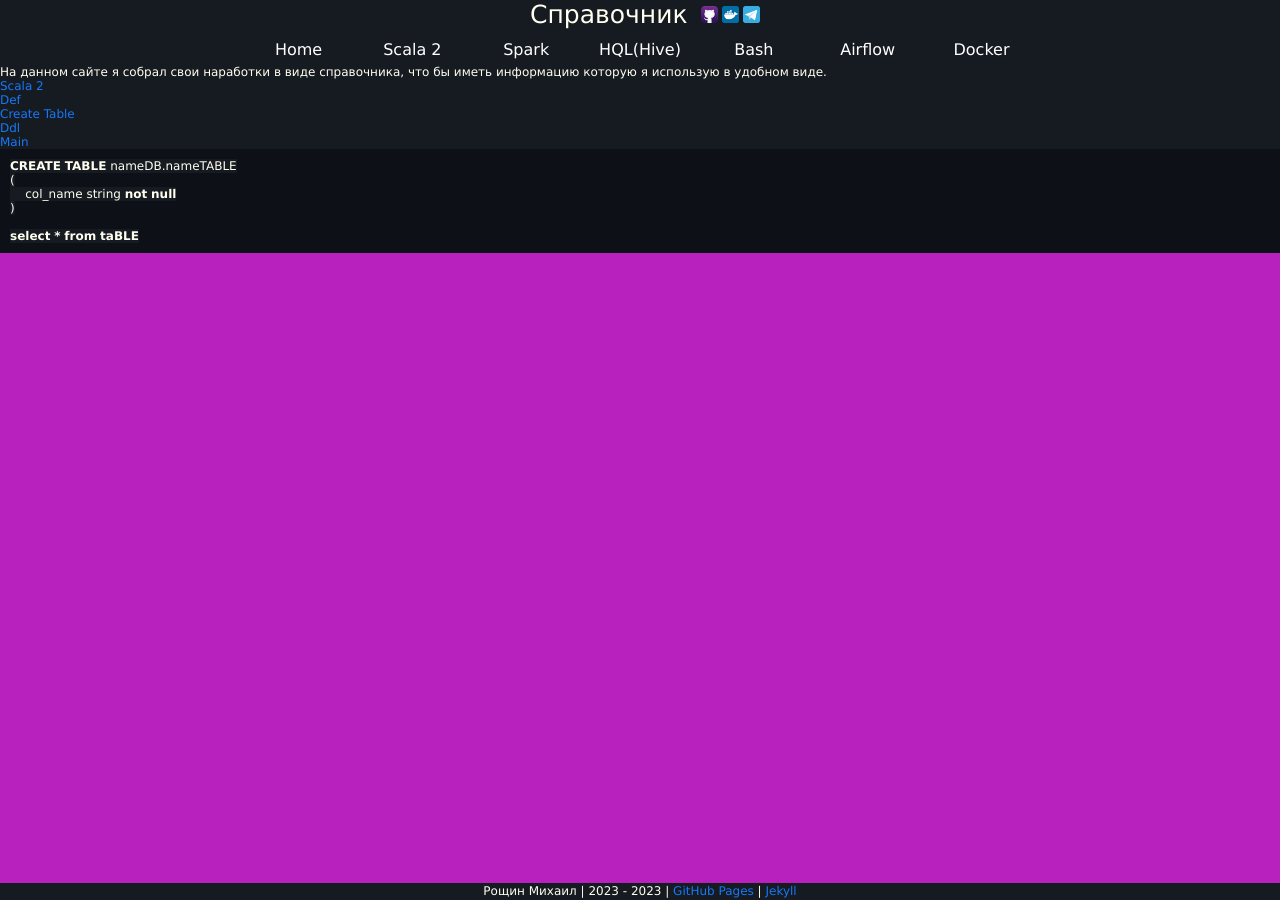
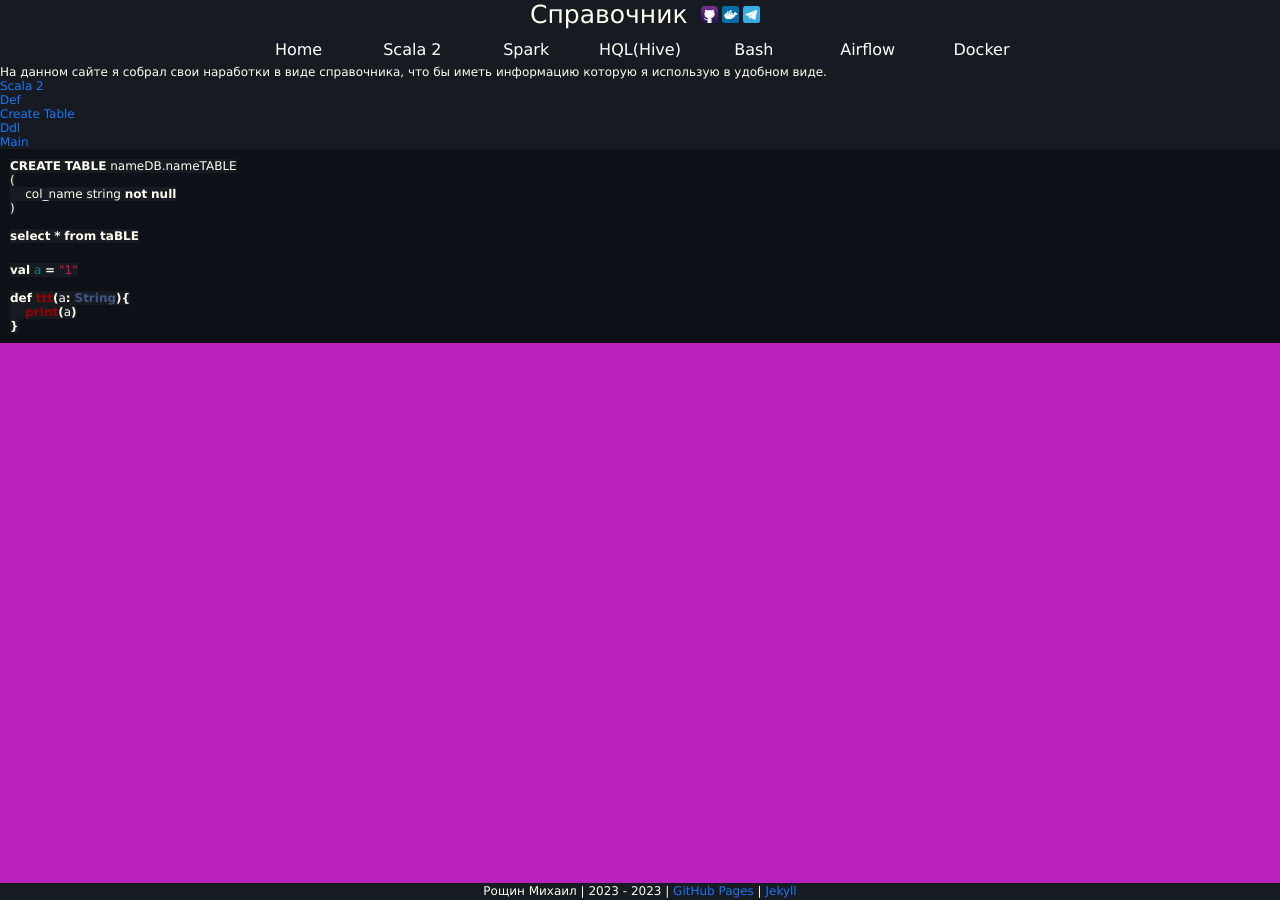
Before and after one commit to RoshchinMU/RoshchinMU.github.io, a Jekyll site: the page built from index.md, in a window 1280 px wide. Built offline with Jekyll 4.4.1, drawn with Linux system fonts in a browser that asks for light colours.

````diff
--- a/index.md
+++ b/index.md
@@ -15,3 +15,11 @@
 
 select * from taBLE
 ```
+
+```scala
+val a = "1"
+
+def ttt(a: String){
+    print(a)
+}
+```
````
